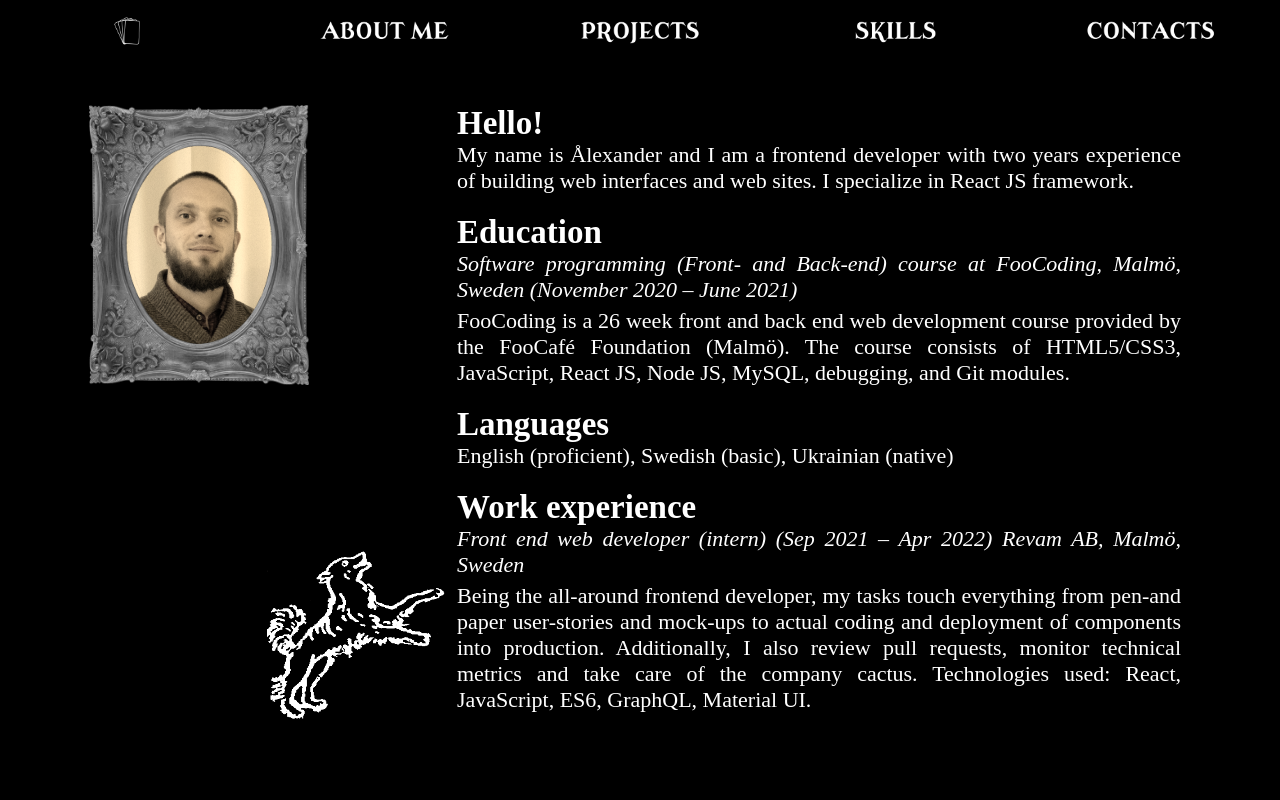
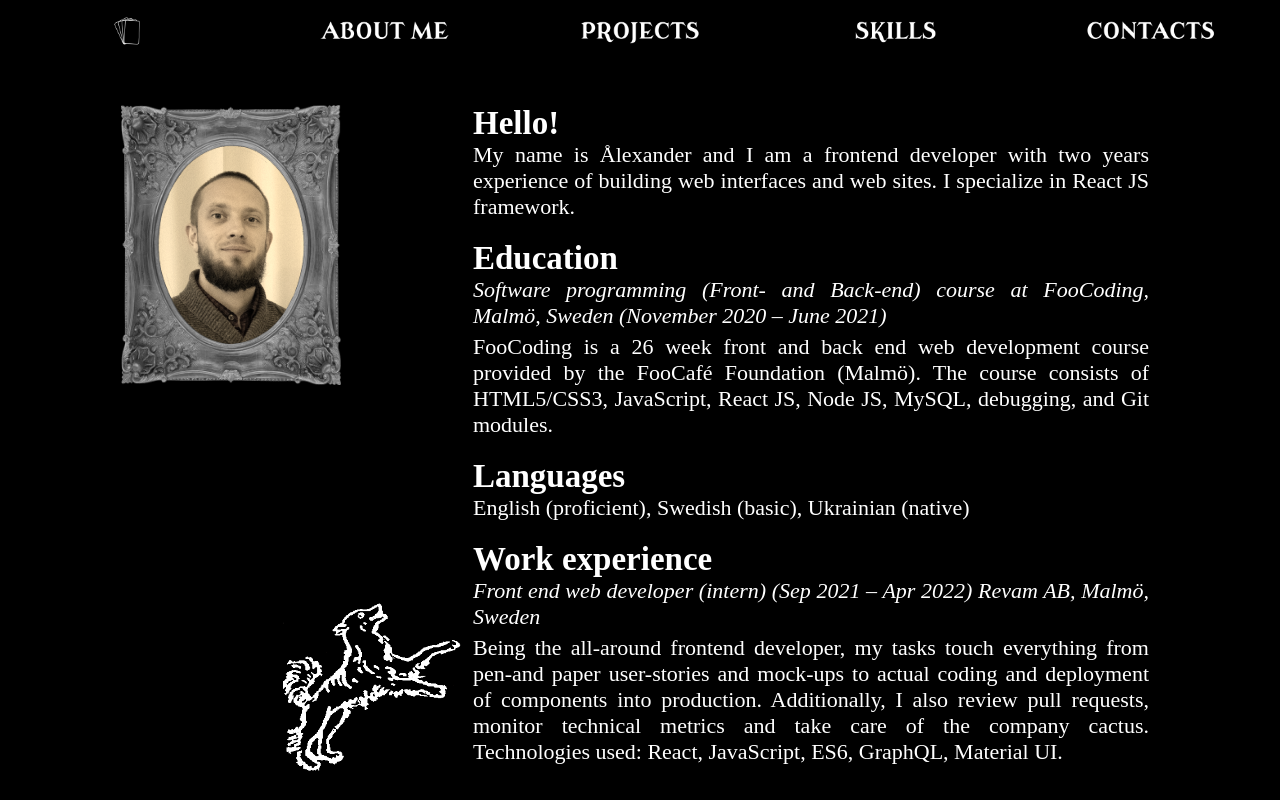
Before and after one commit to rockysfairat/LetMeIntroduceMyself, a Next.js app: page /about in a window 1280 px wide. Built offline with nearby package versions, Linux system fonts and the light colour scheme.

Commit message:
Added max-width to AboutMe

```diff
--- a/pages/about.jsx
+++ b/pages/about.jsx
@@ -8,7 +8,7 @@ import styles from "../styles/About.module.css";
 
 export default function About() {
   return (
-    <article>
+    <article className={styles.wrapper}>
       <Head>
         <title>Ålexander Yurchenko: about me</title>
         <link rel="icon" href="/iconTarot.png" />
--- a/styles/About.module.css
+++ b/styles/About.module.css
@@ -1,8 +1,14 @@
+.wrapper {
+  display: flex;
+  justify-content: center;
+}
+
 .article {
   color: #fff;
   display: flex;
   padding: 70px 20px 0px 20px;
   justify-content: space-around;
+  max-width: 1200px;
 }
 
 /* Img part: */
```
